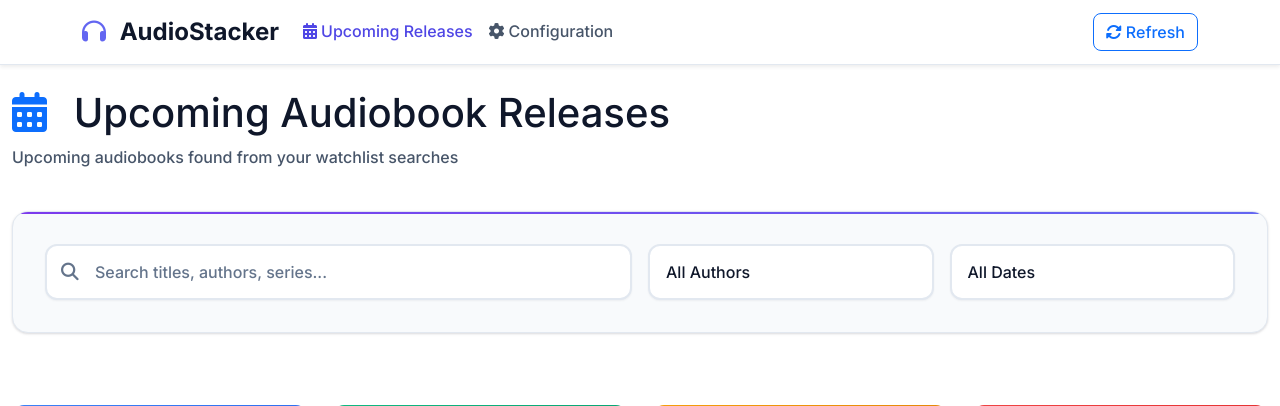
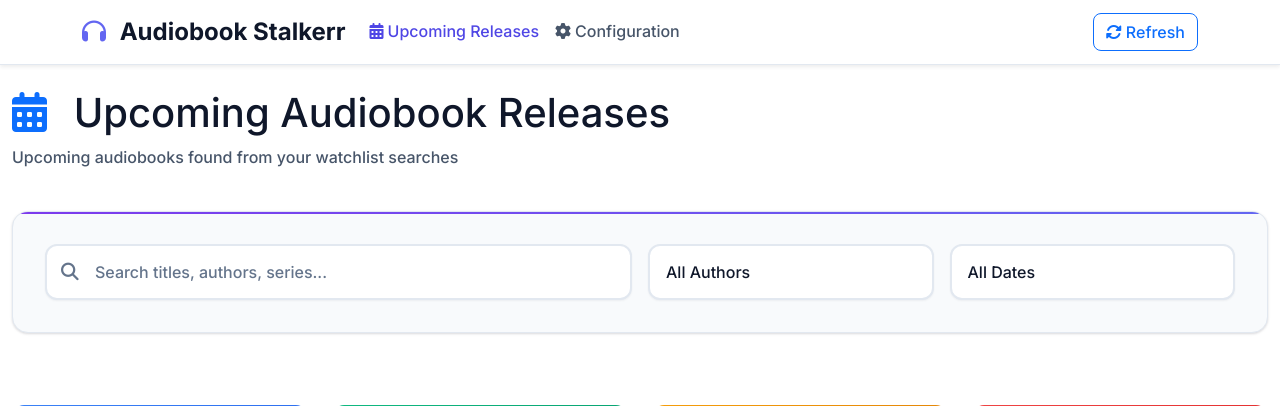
Before and after one commit to H2OKing89/AudiobookStalkerr, a FastAPI app: page / in a window 1280 px wide. Shown: the top 406 px of the page. Run offline with FastAPI, Linux system fonts and the light colour scheme; data that the repository does not hold is empty; some libraries are stand-ins or nearby versions.

Commit message:
feat: Update project name to "Audiobook Stalkerr" across documentation and codebase, enhance UI with new favicon and meta tags for better branding and SEO

```diff
--- a/src/audiostracker/web/app.py
+++ b/src/audiostracker/web/app.py
@@ -1,6 +1,6 @@
 #!/usr/bin/env python3
 """
-AudioStacker Web UI - FastAPI Application
+Audiobook Stalkerr Web UI - FastAPI Application
 A modern, modular web interface for managing new audiobook feeds.
 """
 
@@ -97,7 +97,7 @@ def create_simple_ical_event(audiobook: dict) -> str:
 
     # Generate unique ID
     from datetime import datetime
-    uid = f"audiobook-{asin}-{datetime.now().strftime('%Y%m%d%H%M%S')}@audiostacker"
+    uid = f"audiobook-{asin}-{datetime.now().strftime('%Y%m%d%H%M%S')}@audiobookstalkerr"
 
     # Create timestamp
     timestamp = datetime.utcnow().strftime('%Y%m%dT%H%M%SZ')
@@ -123,11 +123,11 @@ END:VTIMEZONE"""
 
     ical_content = f"""BEGIN:VCALENDAR
 VERSION:2.0
-PRODID:-//AudioStacker//AudioStacker//EN
+PRODID:-//Audiobook Stalkerr//Audiobook Stalkerr//EN
 CALSCALE:GREGORIAN
 METHOD:PUBLISH
-X-WR-CALNAME:AudioStacker - New Releases
-X-WR-CALDESC:New audiobook releases tracked by AudioStacker
+X-WR-CALNAME:Audiobook Stalkerr - New Releases
+X-WR-CALDESC:New audiobook releases tracked by Audiobook Stalkerr
 {vtimezone}
 BEGIN:VEVENT
 UID:{uid}
@@ -146,7 +146,7 @@ END:VCALENDAR"""
 
 # Initialize FastAPI app
 app = FastAPI(
-    title="AudioStacker Web UI",
+    title="Audiobook Stalkerr Web UI",
     description="A modern web interface for managing audiobook collections",
     version="1.0.0"
 )
--- a/src/audiostracker/web/static/css/main.css
+++ b/src/audiostracker/web/static/css/main.css
@@ -1,4 +1,4 @@
-/* AudioStacker - Main Styles */
+/* Audiobook Stalkerr - Main Styles */
 
 :root {
     /* Color Palette */
--- a/src/audiostracker/web/static/css/themes.css
+++ b/src/audiostracker/web/static/css/themes.css
@@ -1,4 +1,4 @@
-/* AudioStacker - Theme Styles */
+/* Audiobook Stalkerr - Theme Styles */
 
 /* Dark Theme */
 body.dark-theme {
--- a/src/audiostracker/web/static/js/app.js
+++ b/src/audiostracker/web/static/js/app.js
@@ -1,5 +1,5 @@
 /**
- * AudioStacker Main Application
+ * Audiobook Stalkerr Main Application
  * Coordinates all modules and handles the main application logic
  */
 
--- a/src/audiostracker/web/templates/upcoming.html
+++ b/src/audiostracker/web/templates/upcoming.html
@@ -3,7 +3,42 @@
 <head>
     <meta charset="UTF-8">
     <meta name="viewport" content="width=device-width, initial-scale=1.0">
-    <title>AudioStacker - Upcoming Releases</title>
+    <title>Audiobook Stalkerr - Upcoming Releases</title>
+
+    <!-- Favicon -->
+    <link rel="icon" type="image/x-icon" href="/static/images/favicon.ico">
+    <link rel="icon" type="image/png" sizes="32x32" href="/static/images/favicon-32x32.png">
+    <link rel="icon" type="image/png" sizes="16x16" href="/static/images/favicon-16x16.png">
+    <link rel="apple-touch-icon" sizes="180x180" href="/static/images/apple-touch-icon.png">
+    <link rel="manifest" href="/static/manifest.json">
+
+    <!-- SEO Meta Tags -->
+    <meta name="description" content="Track upcoming audiobook releases from your favorite authors. Never miss a new audiobook with Audiobook Stalkerr's release calendar and notifications.">
+    <meta name="keywords" content="audiobooks, upcoming releases, audiobook tracker, release calendar, audible, book notifications">
+    <meta name="author" content="Audiobook Stalkerr">
+    <meta name="robots" content="index, follow">
+
+    <!-- Open Graph / Facebook -->
+    <meta property="og:type" content="website">
+    <meta property="og:url" content="{{ request.url }}">
+    <meta property="og:title" content="Audiobook Stalkerr - Upcoming Audiobook Releases">
+    <meta property="og:description" content="Track upcoming audiobook releases from your favorite authors. Never miss a new audiobook with Audiobook Stalkerr's release calendar and notifications.">
+    <meta property="og:image" content="{{ request.url_for('static', path='images/og-image.png') }}">
+    <meta property="og:image:width" content="1200">
+    <meta property="og:image:height" content="630">
+    <meta property="og:site_name" content="Audiobook Stalkerr">
+
+    <!-- Twitter -->
+    <meta property="twitter:card" content="summary_large_image">
+    <meta property="twitter:url" content="{{ request.url }}">
+    <meta property="twitter:title" content="Audiobook Stalkerr - Upcoming Audiobook Releases">
+    <meta property="twitter:description" content="Track upcoming audiobook releases from your favorite authors. Never miss a new audiobook with Audiobook Stalkerr's release calendar and notifications.">
+    <meta property="twitter:image" content="{{ request.url_for('static', path='images/twitter-card.png') }}">
+
+    <!-- Theme Color -->
+    <meta name="theme-color" content="#6366f1">
+    <meta name="msapplication-TileColor" content="#6366f1">
+    <meta name="msapplication-config" content="/static/browserconfig.xml">
 
     <!-- Bootstrap 5 CSS -->
     <link href="https://cdn.jsdelivr.net/npm/bootstrap@5.3.2/dist/css/bootstrap.min.css" rel="stylesheet">
@@ -19,7 +54,7 @@
         <div class="container">
             <a class="navbar-brand" href="/">
                 <i class="fas fa-headphones text-primary me-2"></i>
-                <strong>AudioStacker</strong>
+                <strong>Audiobook Stalkerr</strong>
             </a>
 
             <button class="navbar-toggler" type="button" data-bs-toggle="collapse" data-bs-target="#navbarNav">
@@ -189,7 +224,7 @@
     <div class="toast-container position-fixed bottom-0 end-0 p-3">
         <div id="notification-toast" class="toast" role="alert">
             <div class="toast-header">
-                <strong class="me-auto">AudioStacker</strong>
+                <strong class="me-auto">Audiobook Stalkerr</strong>
                 <button type="button" class="btn-close" data-bs-dismiss="toast"></button>
             </div>
             <div class="toast-body" id="toast-message">
```
Also changed, not shown: doc/AudioStacker_Implementation_Guide.md (+3 -3 lines), doc/AudiobookTracker Implementation Document.md (+5 -5 lines), doc/UX_IMPROVEMENTS_SUMMARY.md (+1 -1 lines), src/audiostracker/web/static/browserconfig.xml (added, +9 -0 lines), src/audiostracker/web/templates/config.html (+38 -3 lines), README.md, src/audiostracker/web/static/images/apple-touch-icon.png (added), src/audiostracker/web/static/images/favicon-16x16.png (added), src/audiostracker/web/static/images/favicon-32x32.png (added), src/audiostracker/web/static/images/favicon.ico (added), src/audiostracker/web/static/images/github-social-preview.png (added), src/audiostracker/web/static/images/og-image.png (added), src/audiostracker/web/static/images/twitter-card.png (added), src/audiostracker/web/static/manifest.json (added).
